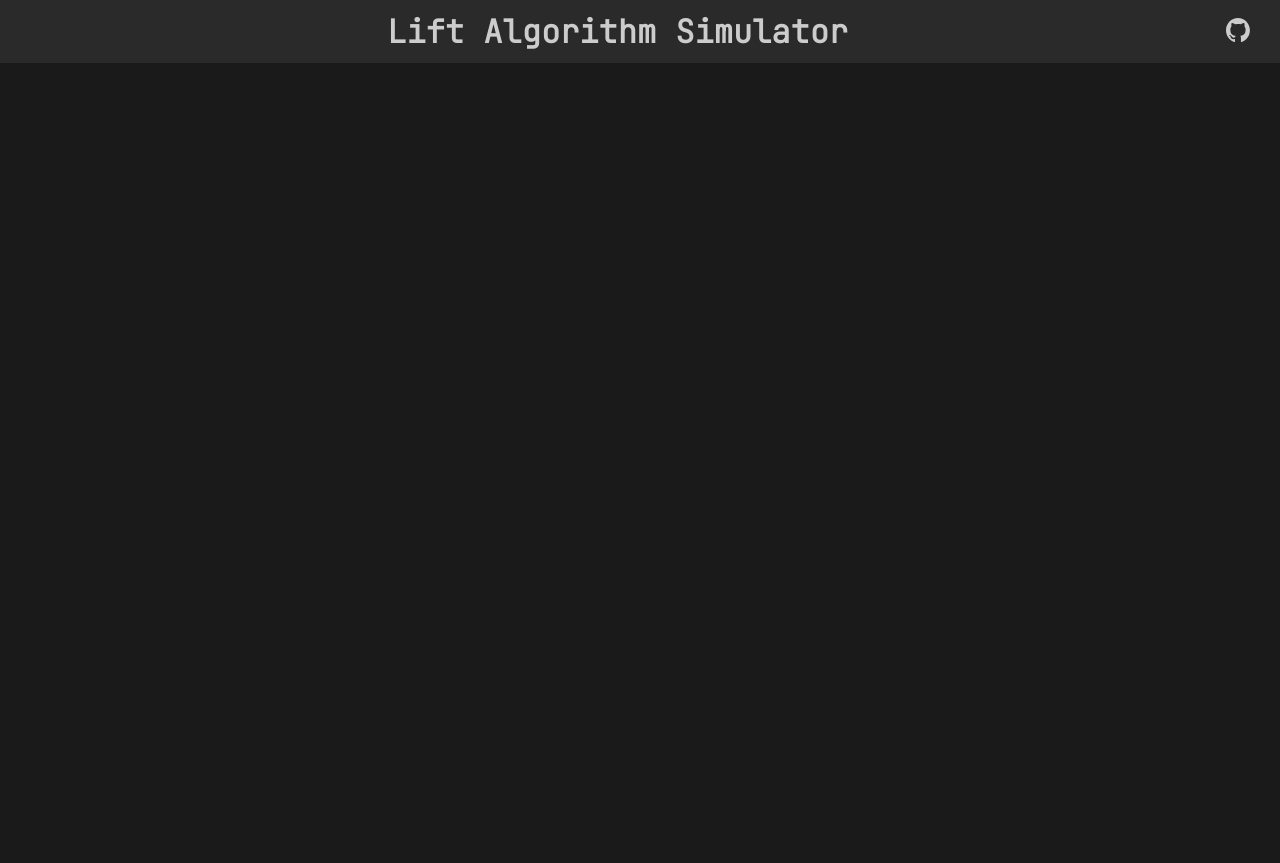
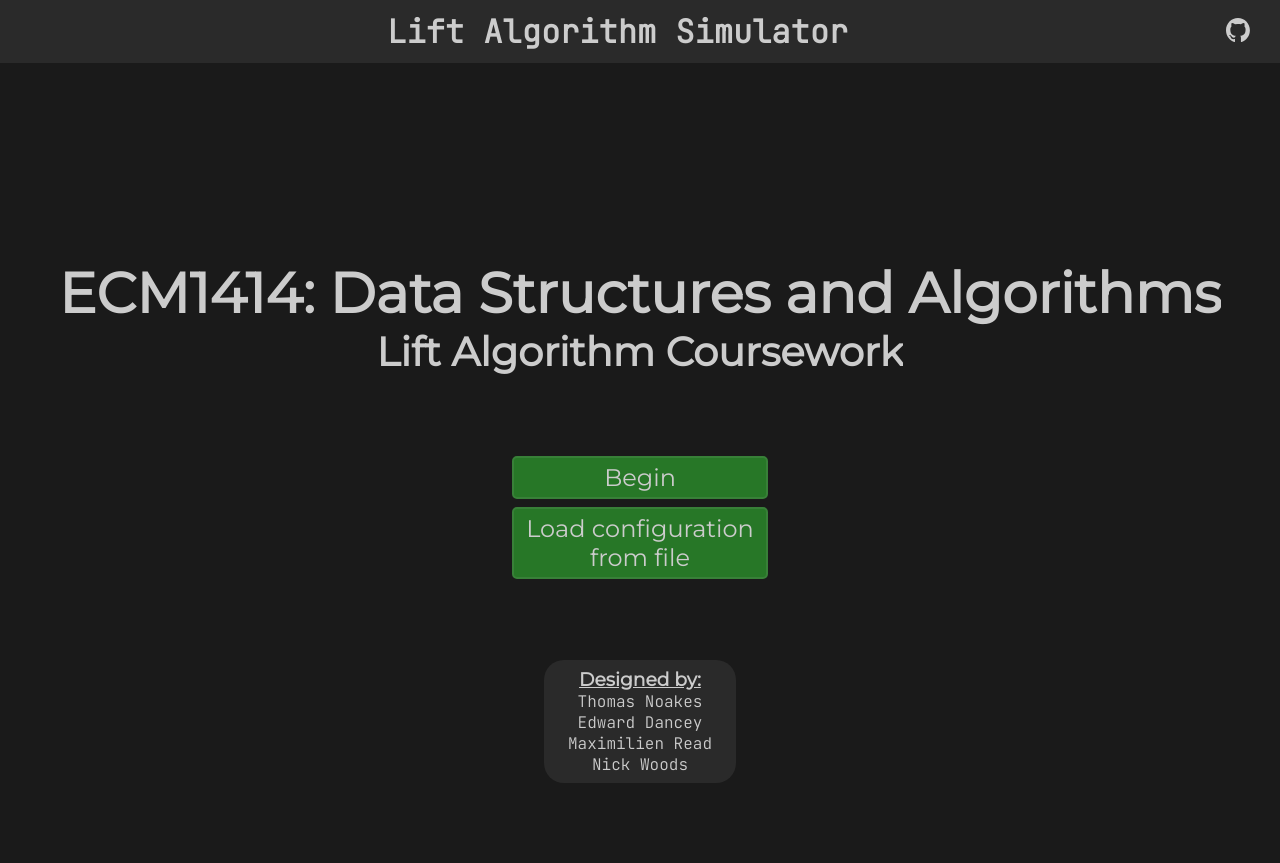
Before and after one commit to tgn203/lift-project, a Flask app: page / in a window 1280 px wide. Run offline with Flask 3, Linux system fonts and the light colour scheme; parts of the project's set-up code (start-up, migrations or seed data) failed here and were passed over.

Commit message:
Title page. Also takes config inputs

```diff
--- a/src/frontend.py
+++ b/src/frontend.py
@@ -23,6 +23,9 @@
 from typing import cast
 import secrets
 import logging
+import os
+
+from load_config import load_config_from_file
 
 # Flask configuration variables
 FLASK_PORT = 8080
@@ -40,8 +43,29 @@
 
 
 # Default homepage
-@app.route("/", methods=["GET"])
-def Index() -> str:
+@app.route("/", methods=["GET", "POST"])
+def Index() -> Response | str:
+    if request.method == "POST":
+        # Get the files from the 'form'
+        if "file" not in request.files:
+            return "No file part found"
+
+        # Get and check the filename
+        file = request.files["file"]
+        filename = file.filename
+        if filename == "":
+            return "No selected file"
+
+        # The file must be saved to access the contents
+        filepath = os.path.join(os.path.dirname(__file__), filename)
+        file.save(filepath)
+
+        # Add the config to session storage
+        config = load_config_from_file(filepath)
+        session["config"] = config
+
+        # Redirect to animation handled by JS in page.
+
     return render_template("index.html")
 
 
--- /dev/null
+++ b/static/scripts/index.js
@@ -0,0 +1,28 @@
+// Open file dialog on button press
+document.getElementById("uploadButton").addEventListener("click", function () {
+    document.getElementById("fileInput").click();
+});
+
+// POST the file when uploaded
+document.getElementById("fileInput").addEventListener("change", function () {
+    let file = this.files[0];
+
+    // If no file is uploaded, don't do anything
+    if (!file) return;
+
+    // Add the file as form data (to be extracted by Flask)
+    let formData = new FormData();
+    formData.append("file", file);
+
+    // Upload to index route via POST
+    fetch("/", {
+        method: "post",
+        body: formData,
+    })
+    .then(response => response.text())
+    .then(data => {
+        // Redirect to the animation page
+        window.location.href = "/animation";
+    })
+    .catch(error => console.error("Error: ", error));
+});
--- a/static/styles/animation.css
+++ b/static/styles/animation.css
@@ -101,7 +101,7 @@
     grid-column: 2;
 
     display: grid;
-    grid-template-rows: auto;
+    grid-template-rows: repeat(auto-fit, minmax(100px, 1fr));
 }
 
 .floor {
--- /dev/null
+++ b/static/styles/index.css
@@ -0,0 +1,56 @@
+/* Import colour variables and font */
+@import url('variables.css');
+
+/* ===== MAIN ===== */
+#main {
+    flex-direction: column;
+}
+
+#main > h1 {
+    font-size: 3.5em;
+}
+
+#main > h2 {
+    font-size: 2.5em;
+    padding-bottom: 10vh;
+}
+
+/* ===== CONFIG LOADING OPTIONS ===== */
+#config-container {
+    flex-direction: column;
+    padding-bottom: 10vh;
+}
+
+button[type="submit"] {
+    width: 20vw;
+
+    padding: 5px;
+    margin-bottom: 1vh;
+
+    border-radius: 5px;
+
+    font-size: 1.5em;
+
+    background-color: var(--colour-accent);
+    border: 2px solid var(--colour-accent-bright);
+
+    cursor: pointer;
+}
+
+/* ===== AUTHORS LIST ===== */
+#authors {
+    position: absolute;
+    width: 15vw;
+    bottom: 10vh;
+
+    flex-direction: column;
+
+    padding: 1vh;
+
+    background-color: var(--accent-dark);
+    border-radius: 20px;
+}
+
+#authors > p {
+    font-family: "JetBrains Mono", monospace;
+}
--- a/templates/index.html
+++ b/templates/index.html
@@ -11,6 +11,7 @@
 
         <!-- Import CSS -->
         <link href="{{ url_for('static', filename='styles/style.css') }} " rel="stylesheet">
+        <link href="{{ url_for('static', filename='styles/index.css') }} " rel="stylesheet">
     </head>
 
     <body>
@@ -22,9 +23,33 @@
             </button>
         </div>
 
-        <div id="main" class="centers-items"></div>
+        <div id="main" class="centers-items">
+            <!-- Titles -->
+            <h1>ECM1414: Data Structures and Algorithms</h1>
+            <h2>Lift Algorithm Coursework</h2>
+
+            <!-- Config loading buttons -->
+            <div id="config-container" class="centers-items">
+                <a href="/config">
+                    <!-- Redirect to config page -->
+                    <button type="submit">Begin</button>
+                </a>
+                <button type="submit" id="uploadButton">Load configuration from file</button>
+                <input type="file" id="fileInput" accept=".txt, .json" style="display: none;">
+            </div>
+
+            <!-- Authors -->
+            <div id="authors" class="centers-items">
+                <h3><u>Designed by:</u></h3>
+                <p>Thomas Noakes</p>
+                <p>Edward Dancey</p>
+                <p>Maximilien Read</p>
+                <p>Nick Woods</p>
+            </div>
+        </div>
     </body>
 
     <!-- Import scripts -->
     <script src="{{ url_for('static', filename='scripts/script.js') }}"></script>
+    <script src="{{ url_for('static', filename='scripts/index.js') }}"></script>
 </html>
```
